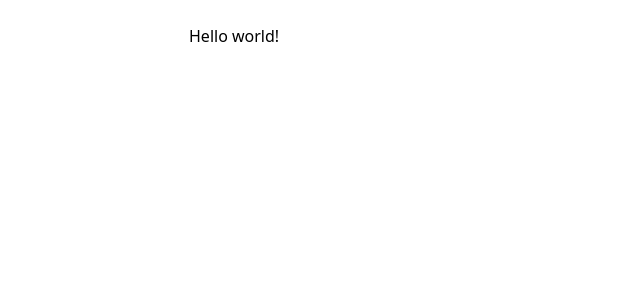
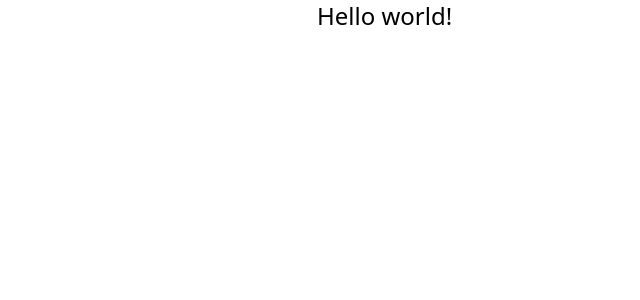
Before and after one commit to rafacovez/next-typescript-tailwind-template, a Next.js app: page / in a window 1280 px wide. Shown: the top 300 px of the page, without its empty margins (67-707 px from the left). Built offline with nearby package versions, Linux system fonts and the light colour scheme.

Commit message:
Personalized tailwind.config and global CSS

```diff
--- a/styles/globals.css
+++ b/styles/globals.css
@@ -4,7 +4,7 @@
 
 @layer base {
   .Main {
-    @apply w-10/12 max-w-3xl mx-auto;
+    @apply w-10/12 mobile:max-w-sm tablet:max-w-lg desktop:max-w-xl mx-auto;
   }
 
   h1,
@@ -12,16 +12,19 @@
   h3,
   h4,
   h5 {
-    @apply leading-tight font-bold text-3xl;
+    @apply mobile:text-4xl tablet:text-5xl desktop:text-6xl;
   }
 
-  p,
+  p {
+    @apply mobile:text-xl tablet:text-2xl;
+  }
+
   span {
-    @apply leading-loose my-5;
+    @apply text-base;
   }
 
   a {
-    @apply underline;
+    @apply text-base underline cursor-pointer;
   }
 
   a:hover {
@@ -29,10 +32,6 @@
   }
 
   button {
-    @apply border-solid border-2 border-black py-2 px-4;
-  }
-
-  button:hover {
-    @apply opacity-80;
+    @apply border-solid border-2 border-black py-4 px-5 hover:opacity-95;
   }
 }
--- a/tailwind.config.js
+++ b/tailwind.config.js
@@ -1,10 +1,14 @@
 module.exports = {
   content: [
-    "./pages/**/*.{js,ts,jsx,tsx}",
-    "./components/**/*.{js,ts,jsx,tsx}",
+    './pages/**/*.{js,ts,jsx,tsx}',
+    './components/**/*.{js,ts,jsx,tsx}',
   ],
   theme: {
-    extend: {},
+    screens: {
+      mobile: '427px',
+      tablet: '743px',
+      desktop: '1512px',
+    },
   },
   plugins: [],
 }
```
